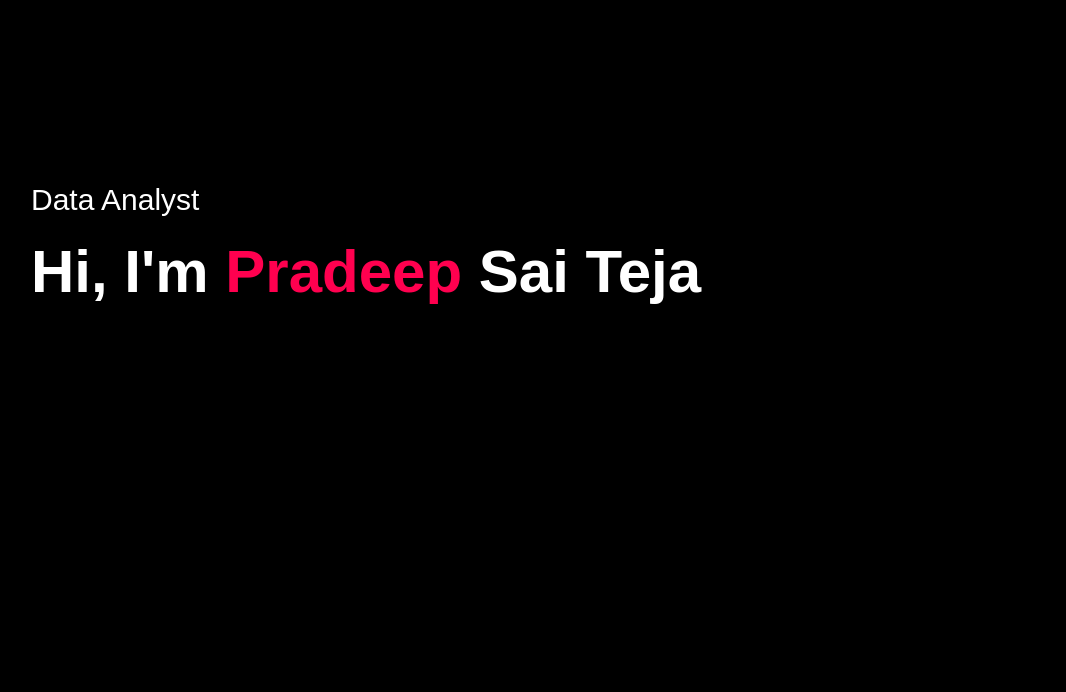
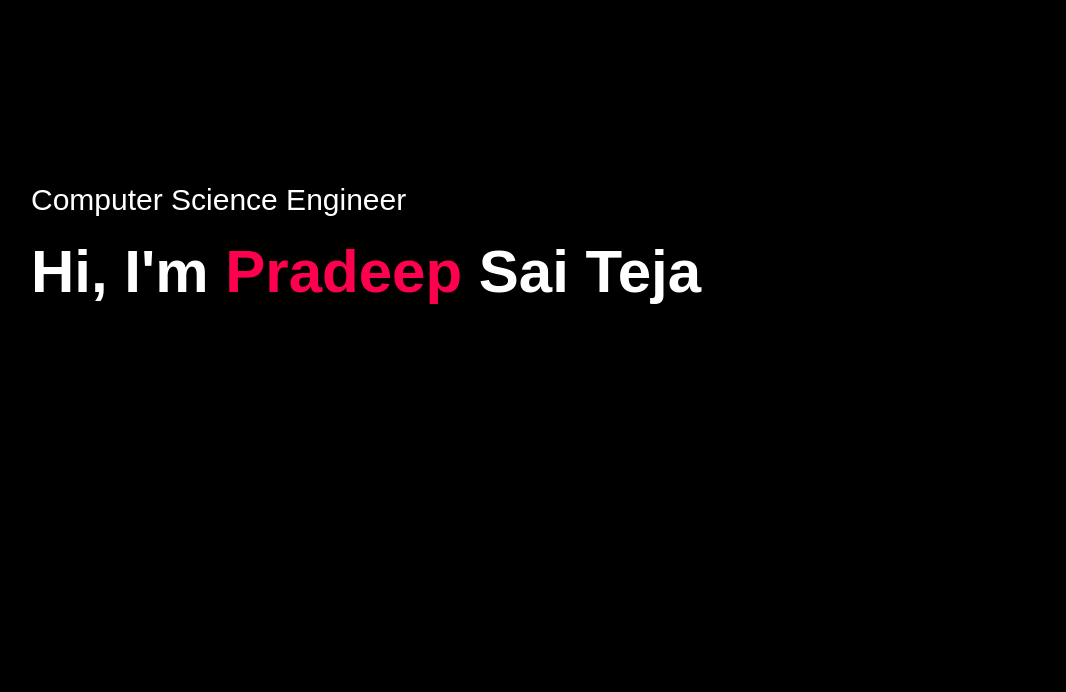
Before and after one commit to pradeepsaitej/Portfolio, a plain HTML site: page index.html in a window 1280 px wide. Shown: the part 108-800 px from the top of the page, without its empty margins (97-1163 px from the left). Drawn offline with Linux system fonts and the light colour scheme.

Commit message:
Update index.html

```diff
--- a/index.html
+++ b/index.html
@@ -24,7 +24,7 @@
             <i class="fa-solid fa-bars" onclick="openmenu()"></i>
         </nav>
         <div class="header-text">
-            <p>Data Analyst</p>
+            <p>Computer Science Engineer</p>
             <h1>Hi, I'm <span>Pradeep</span> Sai Teja</h1>
         </div>
     </div>
```
